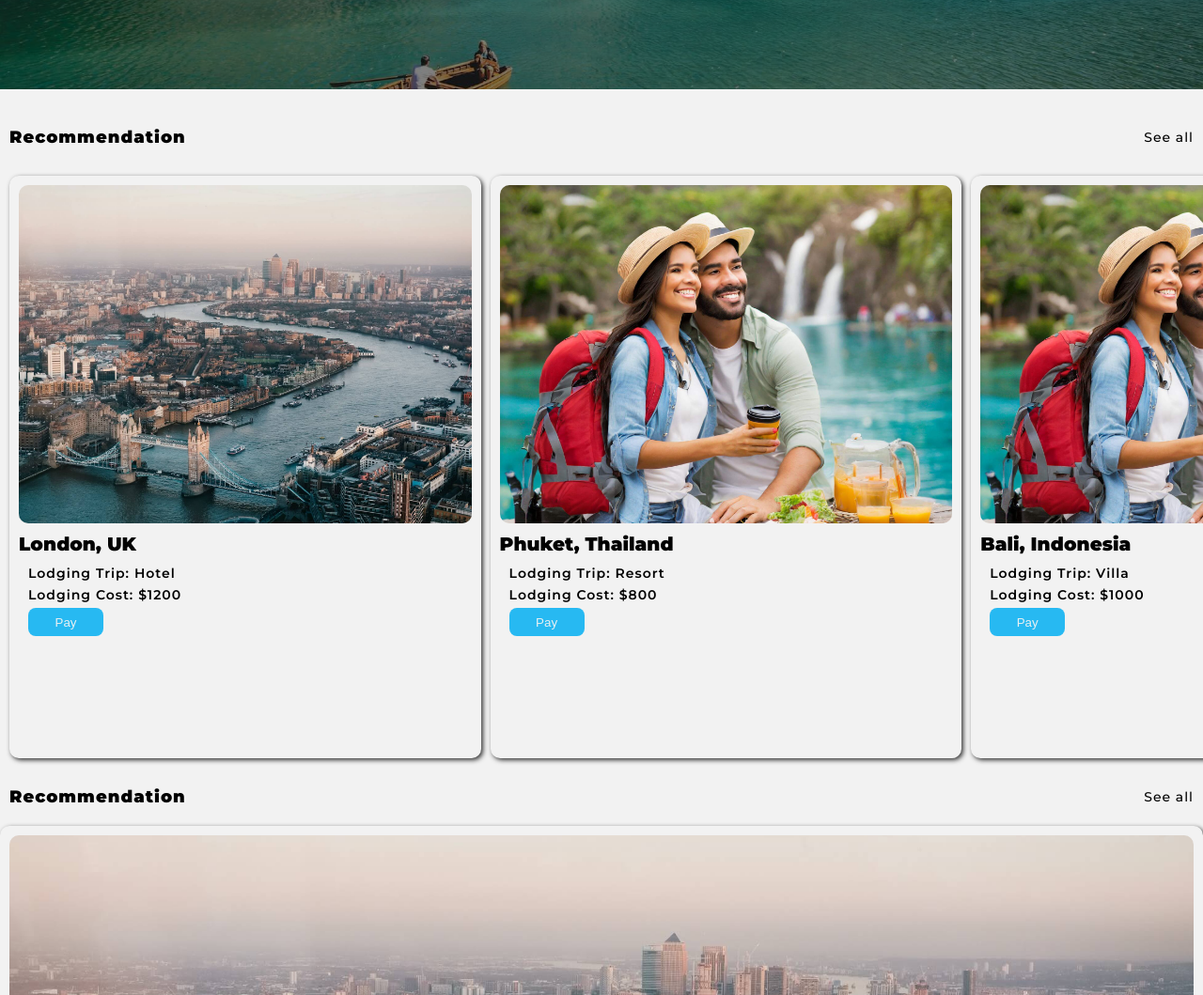
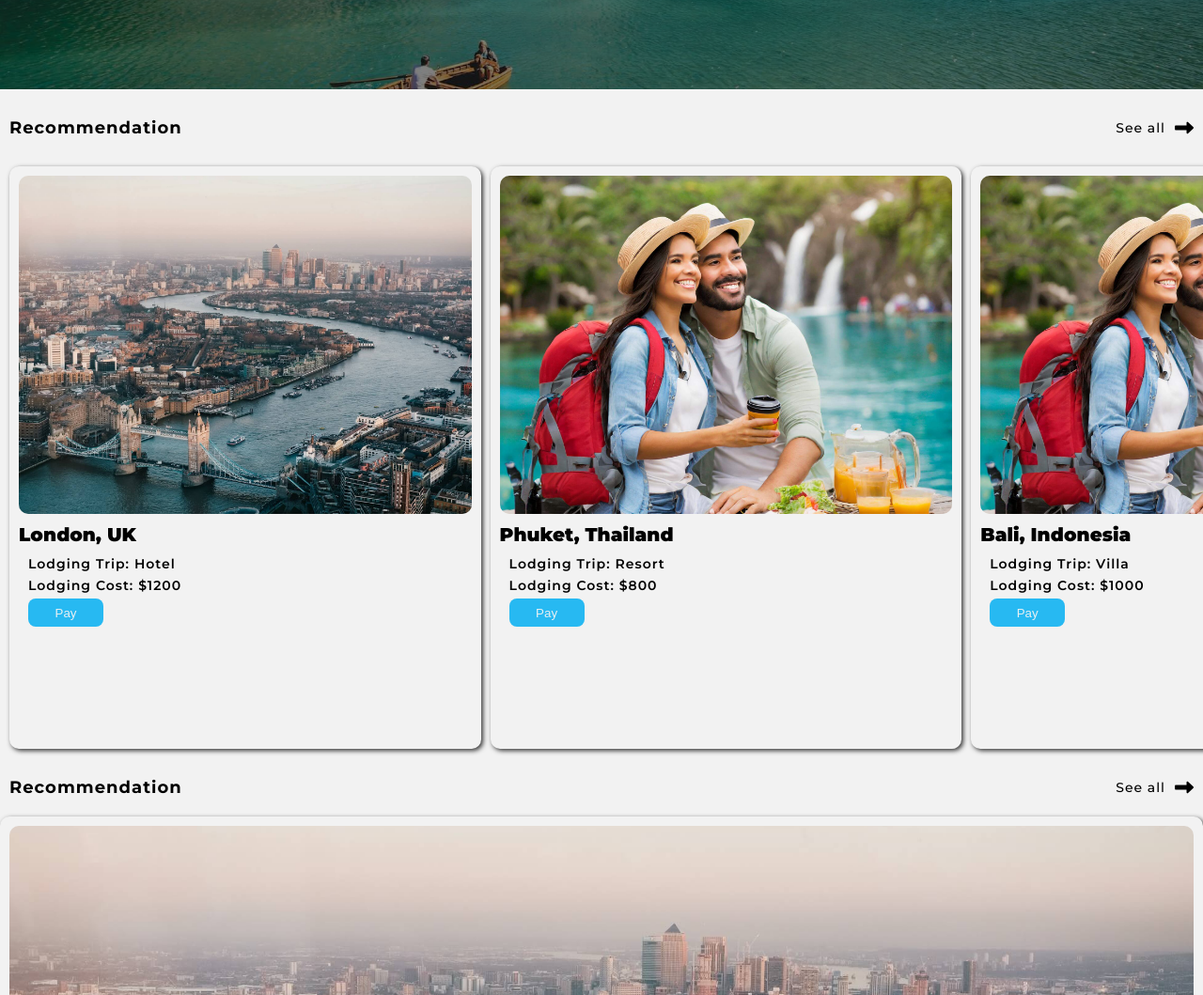
Before and after one commit to Christiano0407/website_spa, a website built with Vite: page src/html/home.html in a window 1280 px wide. Shown: the part 305-1364 px from the top of the page at 94% size. Built offline with nearby package versions, Linux system fonts and the light colour scheme.

Commit message:
add new sections

```diff
--- a/src/css/responsive/display_responsive.css
+++ b/src/css/responsive/display_responsive.css
@@ -692,7 +692,7 @@
      padding: 1rem;
    }
    .recommendation__text {
-     font-weight: 900;
+     font-weight: 700;
      font-size: 1.8rem;
    }
    .recommendation__all {
@@ -726,6 +726,12 @@
     width: 8rem;
     height: 3rem;
    }
+   .recommendation-icon {
+    margin-left: 1rem;
+   }
+   .recommendation-icon img {
+    width: 2rem;
+   }
 }
 @media (min-width: 768px) and (max-width: 1024px) {}
 @media (min-width: 1024px) {}
--- a/src/css/styleDisplay.css
+++ b/src/css/styleDisplay.css
@@ -660,3 +660,7 @@ nav ul a,
  position: relative;
  color: #f2f2f2;
 }
+.recommendation__all, .recommendation-icon {
+  display: flex;
+  align-items: center;
+}
--- a/src/html/home.html
+++ b/src/html/home.html
@@ -117,12 +117,15 @@
         </div>
       </section>
        <section id="sectionsDisplay" class="sections__display actives">
-
+        <div class="homeDisplay__recommendation">
+          <p class="recommendation__text">Recommendation</p>
+          <span class="recommendation__all">See all
+            <a class="recommendation-icon">
+              <img src="../icons/right-long-solid.svg">
+             </a>
+          </span>
+        </div>
         <section id="displayMainMobile" class="homeMain__display">
-          <div class="homeDisplay__recommendation">
-            <p class="recommendation__text">Recommendation</p>
-            <span class="recommendation__all">See all</span>
-          </div>
           <div id="displayScroll" class="display__scroll">
             <div id="displayMobile" class="home__display"><!-- ==== Add Js ==== --></div>
           </div>
@@ -130,7 +133,11 @@
 
         <div class="homeDisplay__recommendation">
           <p class="recommendation__text">Recommendation</p>
-          <span class="recommendation__all">See all</span>
+          <span class="recommendation__all">See all
+            <a class="recommendation-icon">
+             <img src="../icons/right-long-solid.svg">
+            </a>
+          </span>
         </div>
 
         <section id="displayMainMobilePlus" class="homeMain__displayPlus">
```
